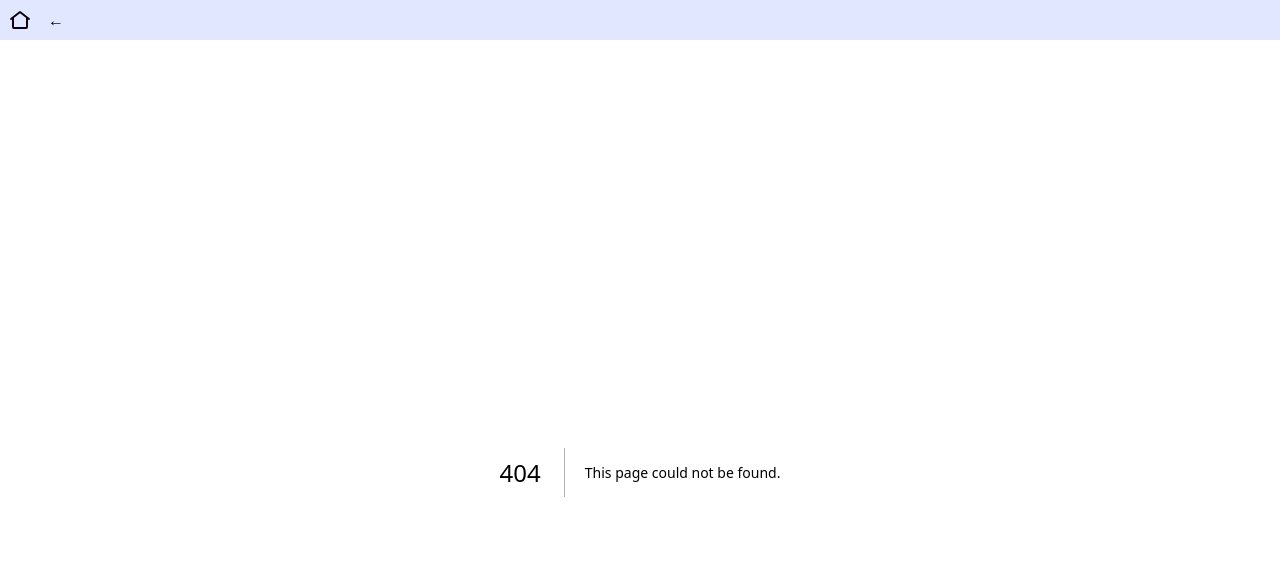
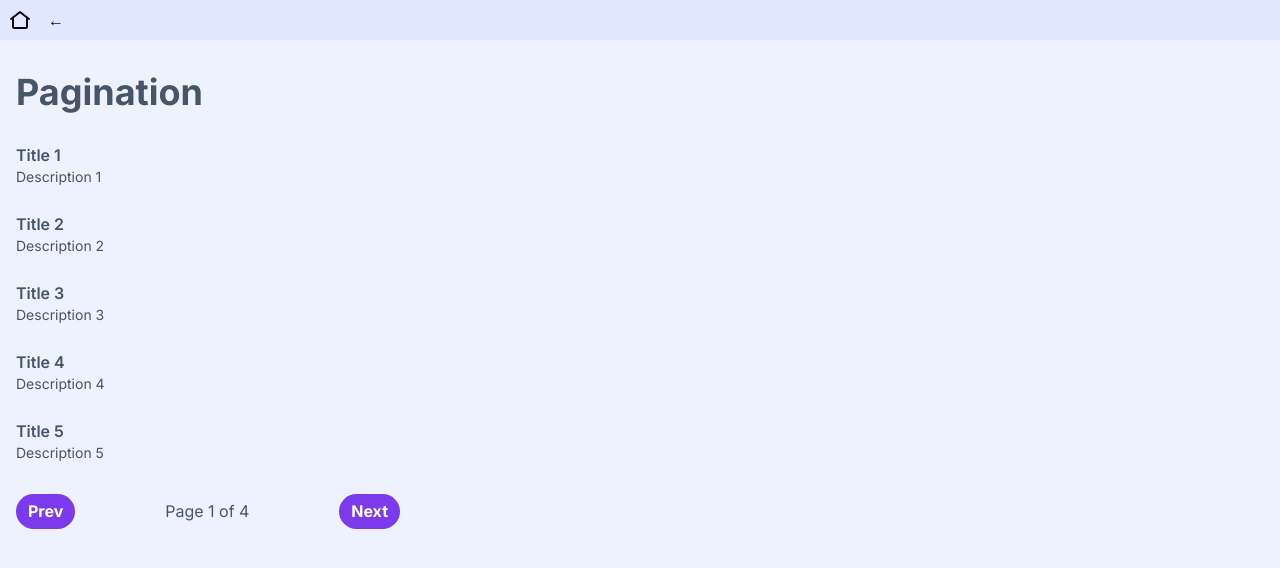
Before and after one commit to emanuelefavero/frontend-problems, a Next.js app in the folder react/: page /pagination in a window 1280 px wide. Before the commit this address had no page. Shown: the top 568 px of the page. Built offline with nearby package versions, Linux system fonts and the light colour scheme.

Commit message:
feat: add pagination problem

```diff
--- /dev/null
+++ b/react/app/pagination/Pagination.tsx
@@ -0,0 +1,82 @@
+'use client'
+
+import { useEffect, useState } from 'react'
+
+// Mock server data
+const posts = Array.from({ length: 20 }, (_, i) => ({
+  id: i + 1,
+  title: `Title ${i + 1}`,
+  description: `Description ${i + 1}`,
+}))
+
+const PAGE_SIZE = 5
+
+// Simulate server-side fetch
+function fetchPosts(page: number, pageSize: number) {
+  return new Promise<{ data: typeof posts; total: number }>((resolve) => {
+    setTimeout(() => {
+      const start = (page - 1) * pageSize
+      const end = start + pageSize
+      resolve({
+        data: posts.slice(start, end),
+        total: posts.length,
+      })
+    }, 300) // Simulate network delay
+  })
+}
+
+export default function Component() {
+  const [page, setPage] = useState(1)
+  const [data, setData] = useState<typeof posts>([])
+  const [total, setTotal] = useState(0)
+  const totalPages = Math.ceil(total / PAGE_SIZE)
+  const [loading, setLoading] = useState(false)
+
+  useEffect(() => {
+    setLoading(true)
+    fetchPosts(page, PAGE_SIZE).then((res) => {
+      setData(res.data)
+      setTotal(res.total)
+      setLoading(false)
+    })
+  }, [page])
+
+  return (
+    <div className='max-w-sm'>
+      <div className='flex min-h-[350px] flex-col items-center justify-center'>
+        {loading ? (
+          <div className='py-4 text-center'>Loading...</div>
+        ) : (
+          <ul className='w-full divide-y divide-gray-200/20'>
+            {data.map((post) => (
+              <li key={post.id} className='py-3'>
+                <div className='font-semibold'>{post.title}</div>
+                <div className='text-sm'>{post.description}</div>
+              </li>
+            ))}
+          </ul>
+        )}
+      </div>
+
+      <div className='mt-4 flex items-center justify-between'>
+        <button
+          onClick={() => setPage((p) => Math.max(1, p - 1))}
+          disabled={page === 1 || loading}
+        >
+          Prev
+        </button>
+
+        <span>
+          Page {page} of {totalPages}
+        </span>
+
+        <button
+          onClick={() => setPage((p) => Math.min(totalPages, p + 1))}
+          disabled={page === totalPages || loading}
+        >
+          Next
+        </button>
+      </div>
+    </div>
+  )
+}
--- /dev/null
+++ b/react/app/pagination/page.tsx
@@ -0,0 +1,10 @@
+import Pagination from './Pagination'
+
+export default function Page() {
+  return (
+    <>
+      <h1>Pagination</h1>
+      <Pagination />
+    </>
+  )
+}
```
